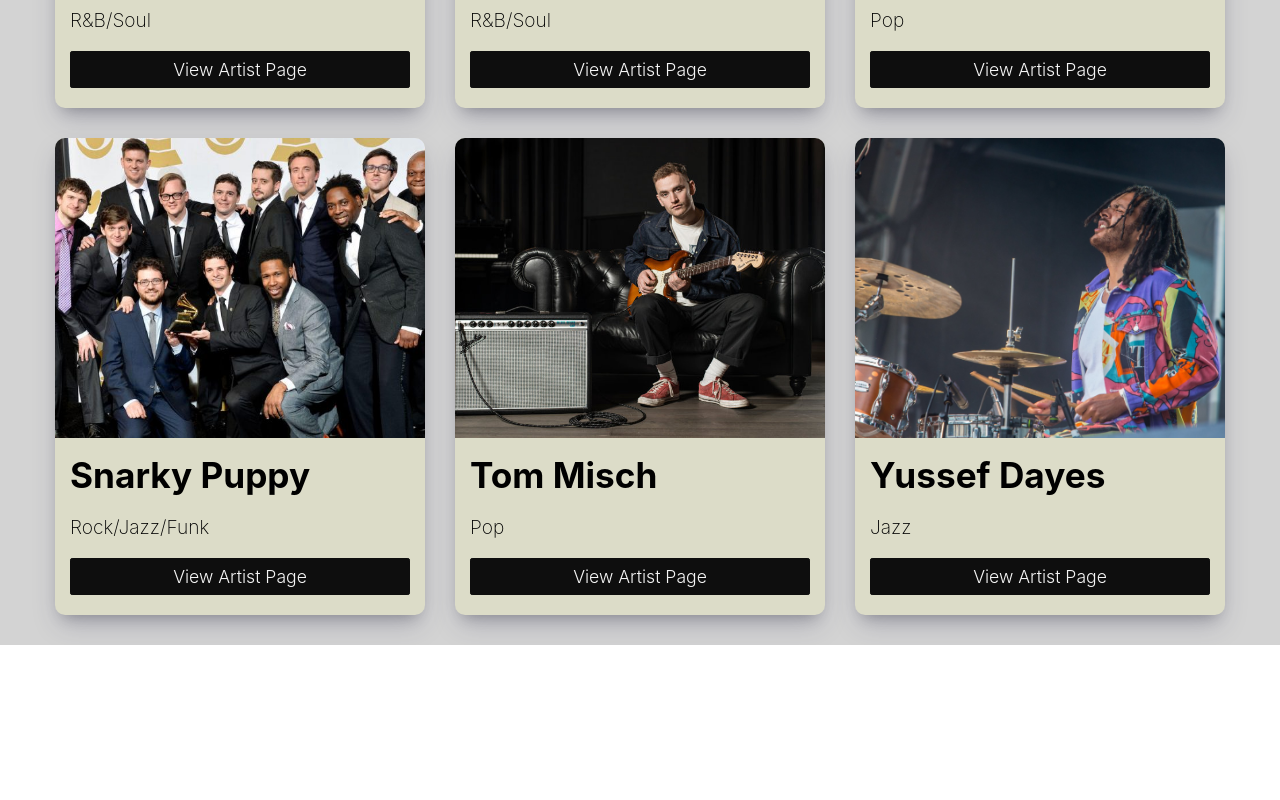
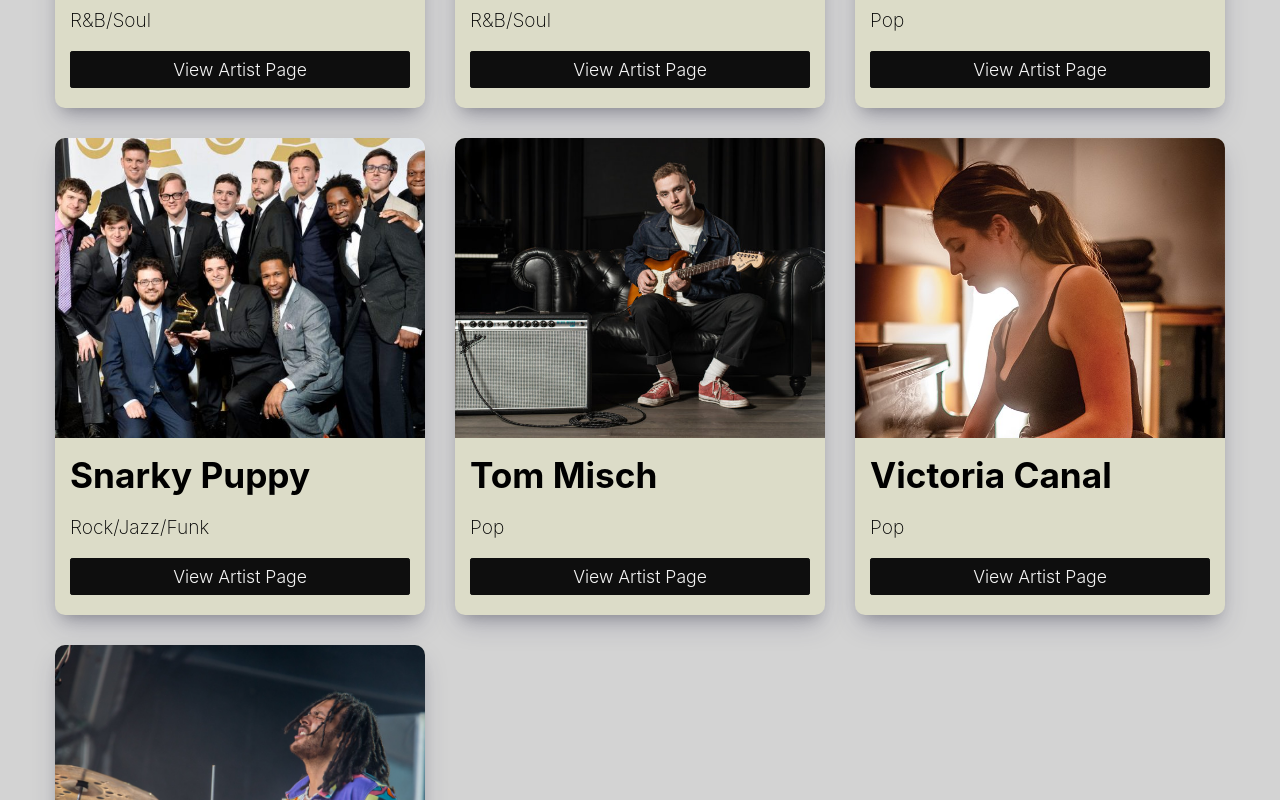
Before and after one commit to Mark-Mulligan/better-music, a Next.js app: page / in a window 1280 px wide. Shown: the part 1200-2000 px from the top of the page. Before the commit the page ends 1845 px from the top, so only its background shows below. Built offline with nearby package versions, Linux system fonts and the light colour scheme.

Commit message:
added more artists

```diff
--- a/components/ArtistCard.js
+++ b/components/ArtistCard.js
@@ -6,7 +6,7 @@
   return (
     <div className={styles.artistCard}>
       <div className={styles.cardHeader}>
-        <Image objectFit="cover" layout="fill" src={src} alt={alt} />
+        <Image objectFit="cover" layout="fill" objectPosition="center top" src={src} alt={alt} />
       </div>
       <div className={styles.cardBody}>
         <h4>{name}</h4>
--- a/data.js
+++ b/data.js
@@ -131,6 +131,30 @@
       a collaboration with Yussef Dayes, arrived in April 2020 and included the spotlight track "Kyiv."`,
     ],
   },
+  'victoria-canal': {
+    id: 'victoria-canal',
+    name: 'Victoria Canal',
+    genre: 'Pop',
+    genreIds: ['pop'],
+    profileSrc: '/images/victoria-canal-profile.jpeg',
+    profileAlt: 'Victoria Canal playing piano',
+    backgroundSrc: '/images/victoria-canal-background.jpeg',
+    backgroundAlt: 'Victoria Canal',
+    youTubeId: 'h0HHf7jrTLI',
+    bio: [
+      `Since her emergence in 2015, the songstress has quietly impacted both culture and music. She would also be tapped by Michael Franti for a marathon of touring,
+    enlisted by Nike as a rep and model for the FlyEase Air Jordan 1 designed for adaptive athletes, and streamed more than 10 million times to date. `,
+      `Canal was born
+    in Munich to Gwen Tinius, an architect and artist, and Francisco Canal, a businessman. She has since lived in Shanghai, Tokyo, Barcelona, Madrid, Dubai, and Amsterdam.
+    Her ethnicity is Cuban and American descent, but refers to herself as Spanish-American because Spain is where she was raised most of her life. At a very young age,
+    her grandmother, a piano teacher, introduced her to music. She started taking classical lessons at 6 years old for both piano and voice. When she turned 11, she
+    discovered songwriting after listening to writers like John Mayer and Gavin DeGraw and decided she wanted to be a singer-songwriter when she grew up. She participated
+    in local and school competitions wherever she could and started booking her own gigs. Her reputation at school was "that singer girl who spends all her time
+    practicing between classes", up to the point that when Victoria moved from Dubai to Barcelona in 2013 (she was about to start 10th grade), she decided to do online
+    school instead to be able to pursue music more professionally. Her inspiration comes from unfamiliar instruments that she doesn't play as well as she does piano,
+    like the bass, loop station, harmonica, etc.`,
+    ],
+  },
   'yussef-dayes': {
     id: 'yussef-dayes',
     name: 'Yussef Dayes',
--- a/pages/index.js
+++ b/pages/index.js
@@ -4,17 +4,8 @@
 import CustomInput from '../components/ui/CustomInput';
 import Select from '../components/ui/Select';
 import { getArtistInfoForHome } from '../data';
-import { sortArtistAlphabetically, filterArtistList, filterByGenres } from '../util/utils';
+import { sortArtistAlphabetically, filterArtistList, filterByGenres, genreSelectOptions } from '../util/utils';
 import styles from './Home.module.css';
-
-const selectOptions = [
-  {
-    value: 'jazz',
-    label: 'Jazz',
-  },
-  { value: 'r&b/soul', label: 'R&B/Soul' },
-  { value: 'pop', label: 'Pop' },
-];
 
 export default function Home({ artistList }) {
   const [filteredArtists, setFilteredArtists] = useState(artistList);
@@ -46,8 +37,8 @@
   return (
     <Fragment>
       <Head>
-        <title>Create Next App</title>
-        <meta name="description" content="Generated by create next app" />
+        <title>Better Music</title>
+        <meta name="description" content="A great source for finding amazing selection of music." />
         <link rel="icon" href="/favicon.ico" />
       </Head>
 
@@ -89,7 +80,7 @@
               </div>
             </div>
             <div>
-              <Select options={selectOptions} selectedOptions={genreList} setSelectOptions={setGenreList} />
+              <Select options={genreSelectOptions} selectedOptions={genreList} setSelectOptions={setGenreList} />
             </div>
           </div>
 
--- a/util/utils.js
+++ b/util/utils.js
@@ -1,3 +1,12 @@
+export const genreSelectOptions = [
+  {
+    value: 'jazz',
+    label: 'Jazz',
+  },
+  { value: 'r&b/soul', label: 'R&B/Soul' },
+  { value: 'pop', label: 'Pop' },
+];
+
 export const sortArtistAlphabetically = (inputArr, order) => {
   // sort does not return a new array.  There were problems updating the state because the inputArr was being assigned.
   // I need to make a copy of the input array (slice) to get it the work properly
```
Also changed, not shown: public/images/victoria-canal-background.jpeg (added), public/images/victoria-canal-profile.jpeg (added).
